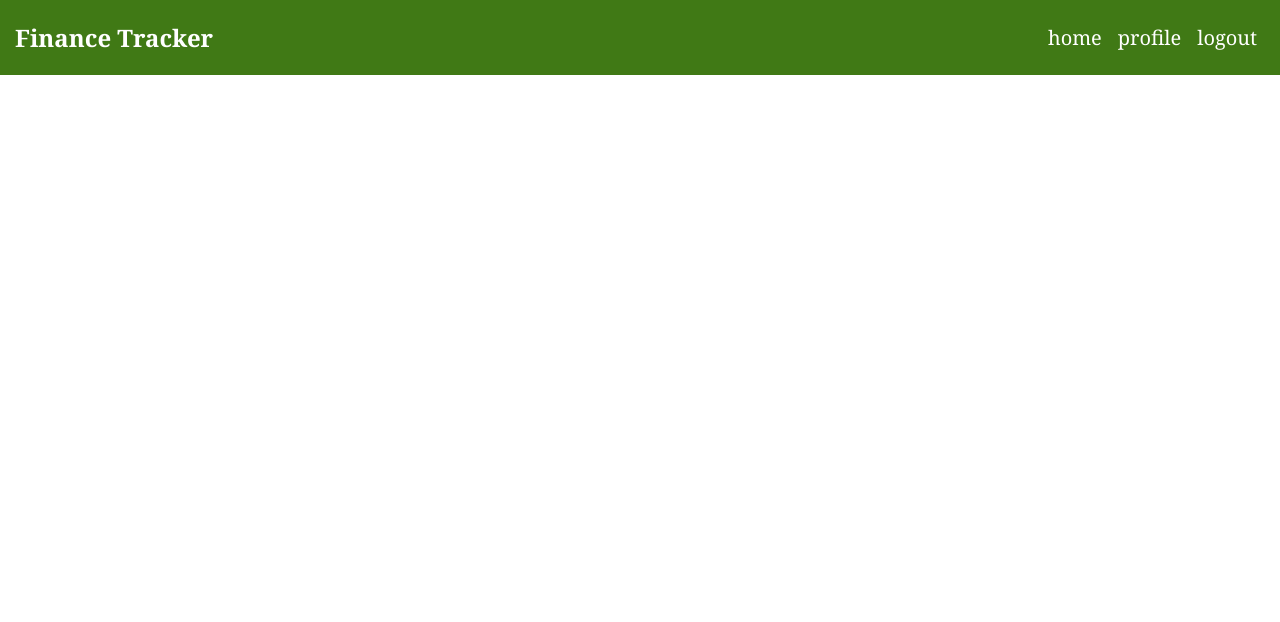
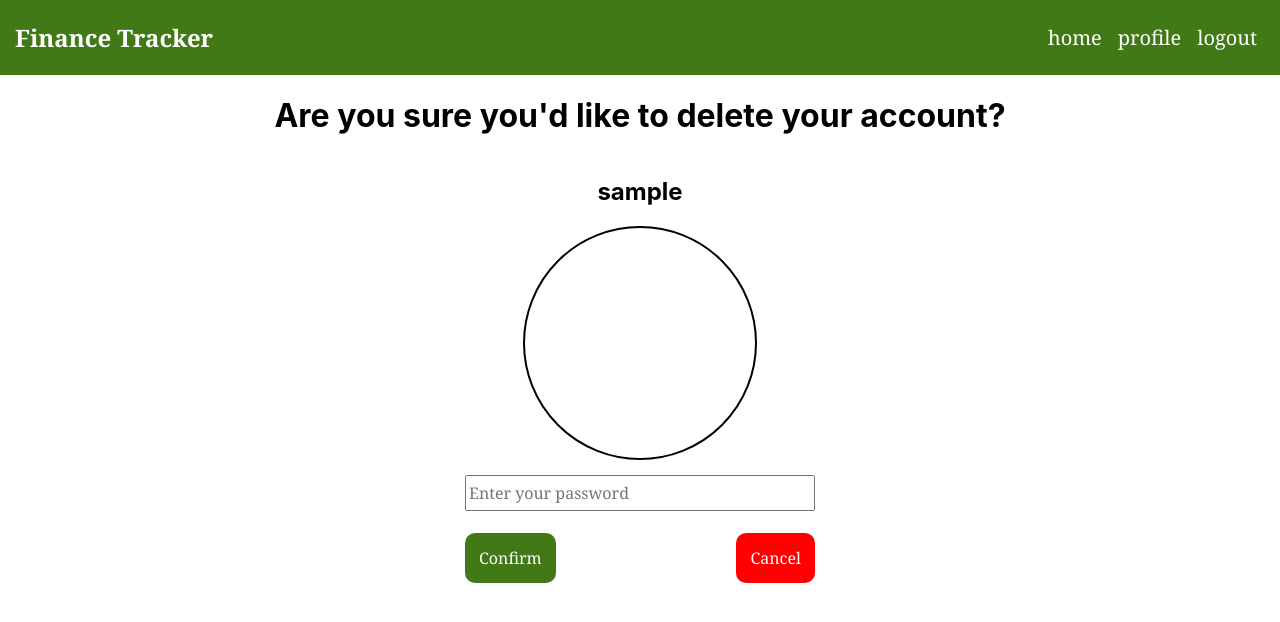
Before and after one commit to justjoe6/finance-tracker, a React (Create React App) app in the folder frontend/: page /deleteAccount in a window 1280 px wide. Shown: the top 622 px of the page. Built offline with nearby package versions, Linux system fonts and the light colour scheme; sample sign-in values are in the browser's storage.

Commit message:
Added delete account functionality

```diff
--- a/frontend/src/App.css
+++ b/frontend/src/App.css
@@ -378,6 +378,28 @@
   opacity: 1;
 }
 
+.delete-btn{
+  border:0px;
+  background-color:red;
+  color:white;
+  cursor: pointer;
+  border-radius: 10px;
+  padding:14px;
+  font-size: 16px;
+  font-family: Georgia, serif;
+}
+.confirm-btn{
+  background-color: #407915;
+  color:white;
+  cursor: pointer;
+  border-radius: 10px;
+  padding:14px;
+  font-size: 16px;
+  font-family: Georgia, serif;
+  border:0px;
+  margin-right:90px;
+}
+
 @media (prefers-reduced-motion: no-preference) {
   .App-logo {
     animation: App-logo-spin infinite 20s linear;
--- a/frontend/src/App.js
+++ b/frontend/src/App.js
@@ -9,6 +9,7 @@ import RemoveMonthly from './components/RemoveMonthly';
 import RemoveAnnual from './components/RemoveAnnual';
 import UpdateProfile from './components/UpdateProfile';
 import PrivateComponent from './components/PrivateComponent';
+import DeleteAccount from './components/DeleteAccount';
 import {BrowserRouter,Routes,Route} from 'react-router-dom';
 
 function App() {
@@ -26,6 +27,7 @@ function App() {
               <Route path="/removemonth" element={<RemoveMonthly/>}/>
               <Route path="/removeannual" element={<RemoveAnnual/>}/>
               <Route path="/updateprofile" element={<UpdateProfile/>}/>
+              <Route path="/deleteAccount" element={<DeleteAccount/>}/>
             </Route>
           </Routes>
         </BrowserRouter>
--- /dev/null
+++ b/frontend/src/components/DeleteAccount.js
@@ -0,0 +1,62 @@
+import {React,useState,useEffect} from "react";
+import { useNavigate } from "react-router-dom";
+
+const DeleteAccount = () => {
+    const navigate = useNavigate()
+    const username = JSON.parse(localStorage.getItem("user")).username
+    const [pfpUrl,setpfpUrl]=useState("")
+    const [password,setPassword]=useState("")
+    const [noPassError,setNoPassError]=useState(false)
+    const [wrongPass,setWrongPass]=useState(false)
+    useEffect(()=>{
+        const url = JSON.parse(localStorage.getItem("user")).picurl
+        setpfpUrl(url)
+    },[])
+    const handleDelete = async () => {
+        if(!password){
+            setNoPassError(true)
+            return
+        }
+        const email = JSON.parse(localStorage.getItem("user")).email
+        const id = JSON.parse(localStorage.getItem("user"))._id
+        let result = await fetch("http://localhost:5000/login",{
+            method:"post",
+            body:JSON.stringify({email,password}),
+            headers:{"content-type":"application/json"}
+        })
+        result = await result.json()
+        if(!result._id){
+            setWrongPass(true)
+            return
+        }else{
+            setWrongPass(false)
+        }
+        result = await fetch(`http://localhost:5000/user/${id}`,{
+            method:"delete"
+        })
+        result = await result.json()
+        if(result.success){
+            localStorage.removeItem("user")
+            navigate("/")
+        }
+        else{
+            alert(result.message)
+        }
+    }
+    return (<div style={{display:"flex",flexDirection:"column",alignItems:"center"}}>
+        <h1>Are you sure you'd like to delete your account?</h1>
+        <h2>{username}</h2>
+        {pfpUrl ? <img className="profile-img" src={pfpUrl} alt="profile"/> :<div className="profile-pic"></div>}
+        <div className="profile-update-form">
+        <input className="input-box" onChange={(e)=>setPassword(e.target.value)} value={password} placeHolder="Enter your password"></input>
+        {noPassError && !password && <p className="update-box-error-msg" style={{marginTop:"-10px"}}>Enter your current password</p>}
+        {wrongPass && <p className="update-box-error-msg" style={{marginTop:"-10px"}}>Incorrect password</p>}
+        <div style={{display:"flex",flexDirection:"row",justifyContent:"space-between"}}>
+        <button onClick={handleDelete} className="confirm-btn">Confirm</button>
+        <button onClick={()=>navigate("/profile")}className="delete-btn">Cancel</button>
+        </div>
+        </div>
+    </div>)
+}
+
+export default DeleteAccount;
--- a/frontend/src/components/Profile.js
+++ b/frontend/src/components/Profile.js
@@ -4,7 +4,7 @@ import { Link } from "react-router-dom";
 
 const Profile = () => {
     const username = JSON.parse(localStorage.getItem("user")).username
-        const [pfpUrl,setpfpUrl]=useState("")
+    const [pfpUrl,setpfpUrl]=useState("")
     useEffect(()=>{
         const url = JSON.parse(localStorage.getItem("user")).picurl
         setpfpUrl(url)
@@ -13,9 +13,10 @@ const Profile = () => {
         <div className="profile-container">
             <h2>{username}</h2>
             {pfpUrl ? <img className="profile-img" src={pfpUrl} alt="profile"/> :<div className="profile-pic"></div>}
-            <Link to="/removemonth"><p className="profile-clickable" style={{marginBottom:"10px"}}>remove monthly spendings</p></Link>
-            <Link to="/removeannual"><p className="profile-clickable" style={{marginTop:"0px",marginBottom:"10px"}}>remove annual spendings</p></Link>
-            <Link to="/updateprofile"><p className="profile-clickable" style={{marginTop:"0px"}}>update profile</p></Link>
+            <Link to="/removemonth"><p className="profile-clickable" style={{marginBottom:"10px"}}>Remove monthly spendings</p></Link>
+            <Link to="/removeannual"><p className="profile-clickable" style={{marginTop:"0px",marginBottom:"10px"}}>Remove annual spendings</p></Link>
+            <Link to="/deleteaccount"><p className="profile-clickable" style={{marginTop:"0px",marginBottom:"10px"}}>Delete account</p></Link>
+            <Link to="/updateprofile"><p className="profile-clickable" style={{marginTop:"0px"}}>Update profile</p></Link>
         </div>
     )
 }
```
Also changed, not shown: 1 other file (tests, documents, lock files or other folders).
